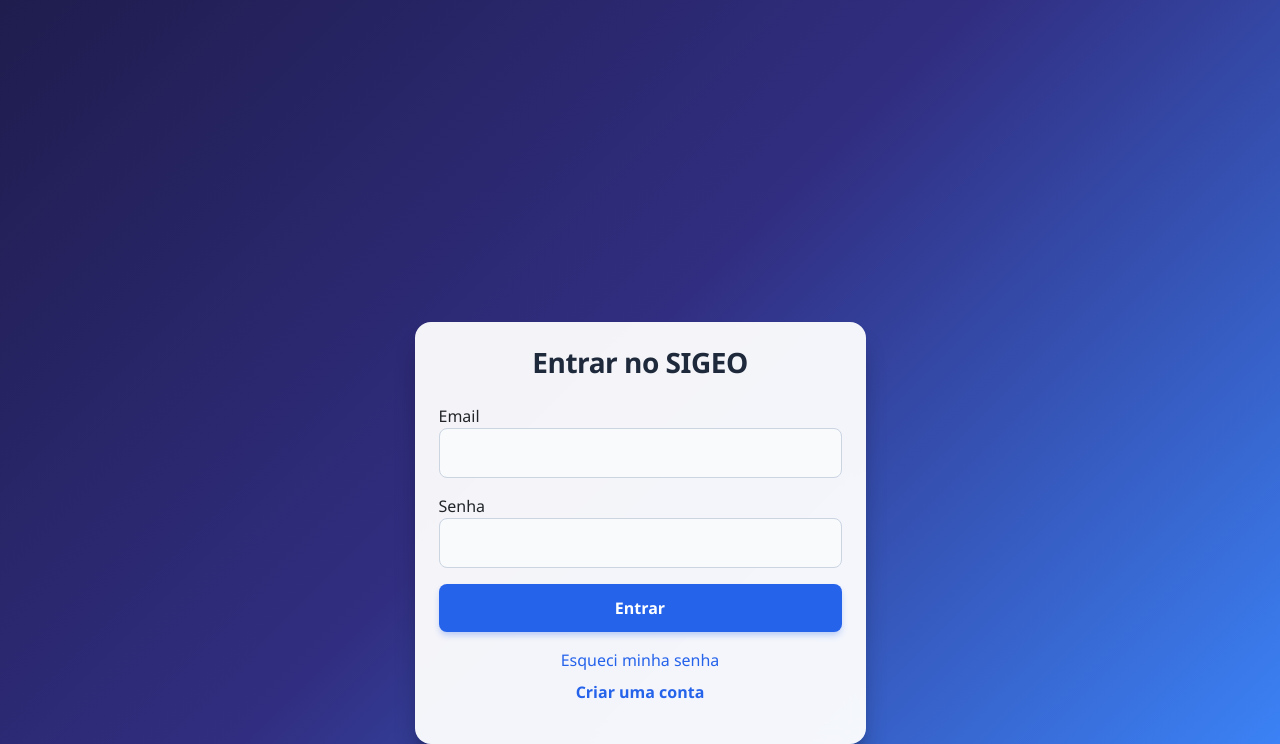
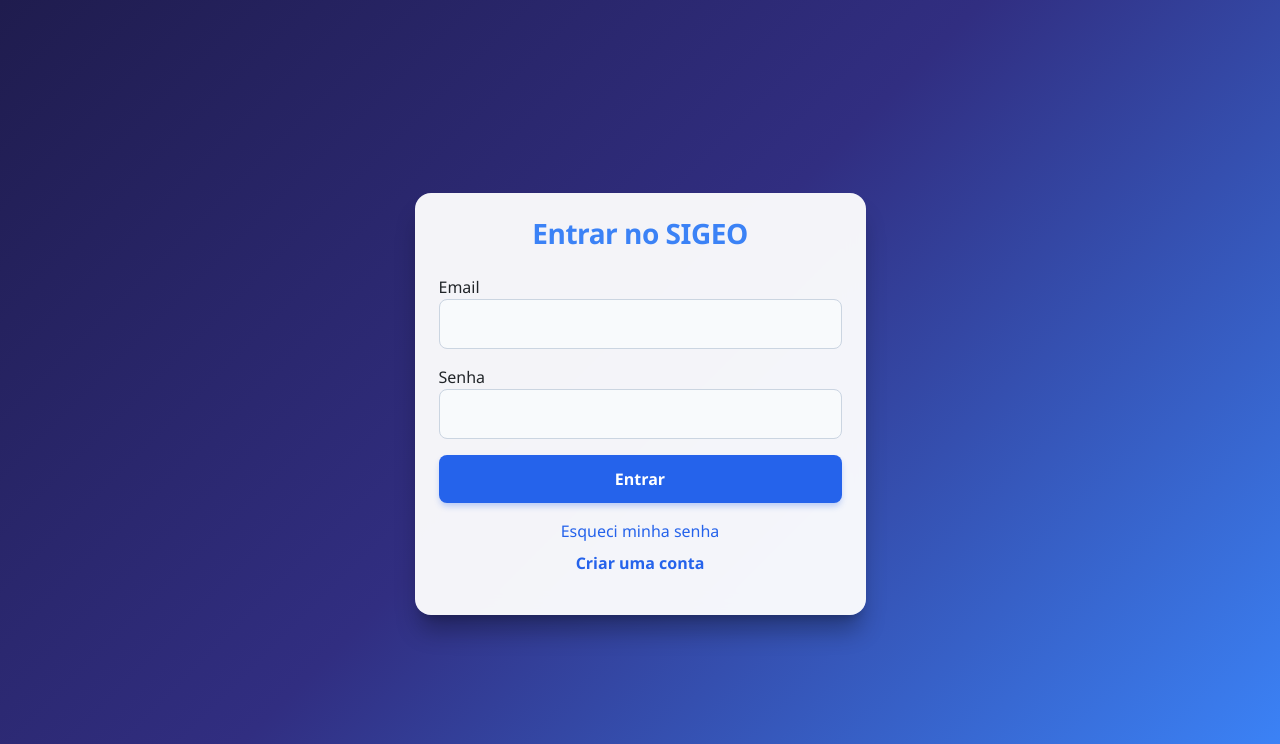
Before and after one commit to brunavdelgobo/2026-pds-sigeo, a Django app: page / in a window 1280 px wide. Shown: the part 56-800 px from the top of the page. Run offline with Django 5.2, Linux system fonts and the light colour scheme; parts of the project's set-up code (start-up, migrations or seed data) failed here and were passed over.

Commit message:
alteração na altura do card

```diff
--- a/static/sigeo/style.css
+++ b/static/sigeo/style.css
@@ -8,7 +8,7 @@ body {
     font-family: 'Segoe UI', Tahoma, Geneva, Verdana, sans-serif;
 }
 
-/* Caixa central de login com efeito de vidro (Glassmorphism) */
+/* BOOOOX CENTRALLLLLL */
 .card {
     border: none !important;
     border-radius: 16px !important;
@@ -18,9 +18,11 @@ body {
     margin-top: 40px;
 }
 
-/* Título do Card */
+
+
+/* tituuuuuuulo */
 .card h3 {
-    color: #1e293b;
+    color: #3b82f6;
     font-weight: 700;
     letter-spacing: -0.5px;
 }
--- a/templates/login.html
+++ b/templates/login.html
@@ -1,7 +1,7 @@
 {% extends "base.html" %}
 {% block content %}
 
-<div class="row justify-content-center">
+<div class="row justify-content-center align-items-center" style="min-height: calc(100vh - 80px);">
     <div class="col-md-5">
         <div class="card shadow-sm p-4">
             <h3 class="text-center mb-4">Entrar no SIGEO</h3>
```
